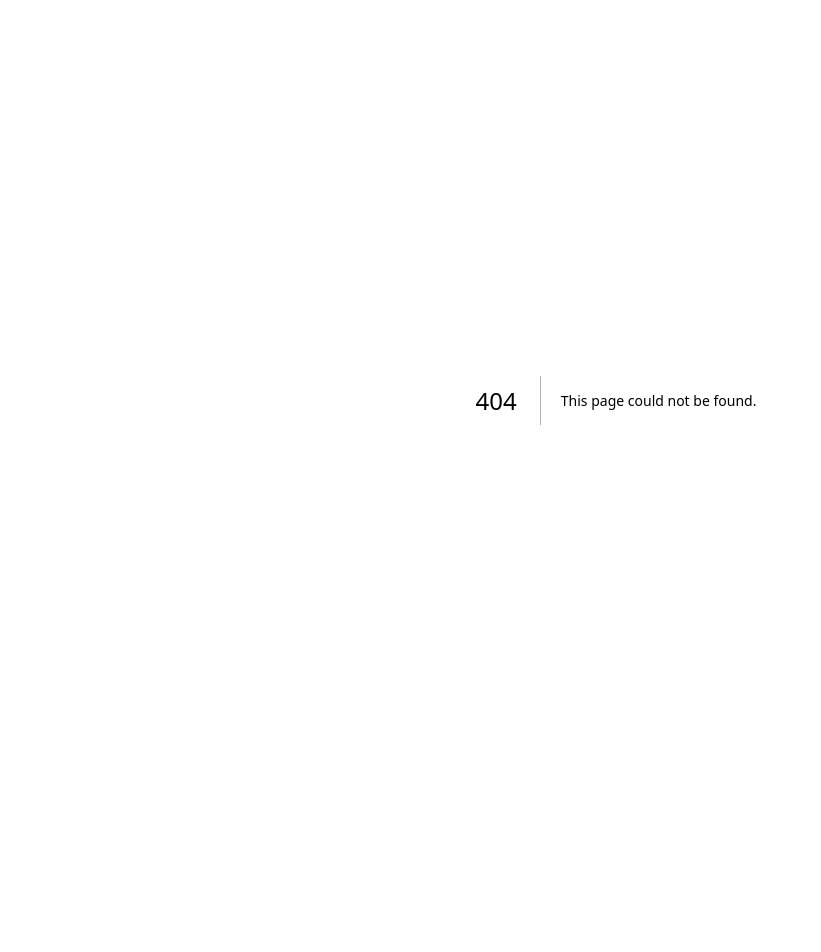
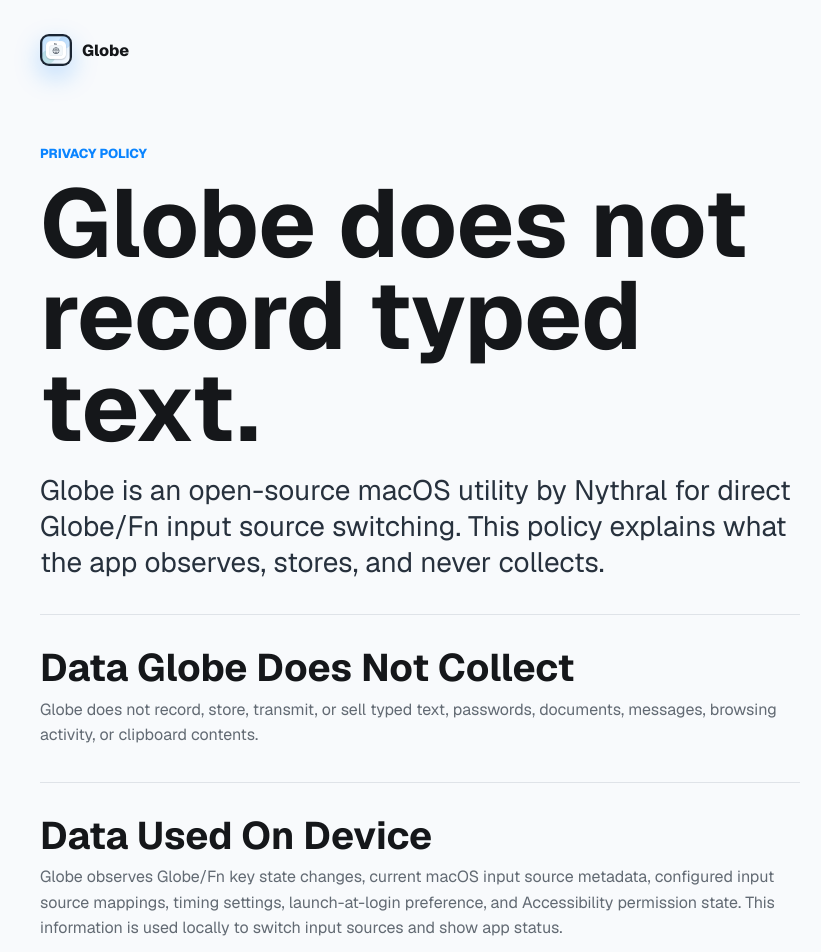
Before and after one commit to NythralHome/globe-site, a Next.js app: page /privacy in a window 1280 px wide. Before the commit this address had no page. Shown: the top 952 px of the page, without its empty margins (24-845 px from the left). Before the commit the page ends 800 px from the top, so only its background shows below. Built offline with nearby package versions, Linux system fonts and the light colour scheme.

Commit message:
Add Globe privacy policy page

```diff
--- a/src/app/globals.css
+++ b/src/app/globals.css
@@ -663,6 +663,58 @@
   font-weight: 760;
 }
 
+.policyPage {
+  min-height: 100svh;
+  padding: 34px clamp(20px, 5vw, 72px) 88px;
+  background: #f8fafc;
+}
+
+.policyHeader {
+  display: flex;
+  justify-content: space-between;
+  margin-bottom: 78px;
+}
+
+.policyDocument {
+  max-width: 860px;
+}
+
+.policyDocument h1 {
+  max-width: 780px;
+  margin-bottom: 20px;
+  font-size: clamp(48px, 8vw, 96px);
+  line-height: 0.96;
+}
+
+.policyLead {
+  max-width: 760px;
+  color: #27313d;
+  font-size: clamp(20px, 2.2vw, 28px);
+  line-height: 1.28;
+}
+
+.policyDocument section {
+  max-width: 760px;
+  padding-top: 34px;
+  margin-top: 34px;
+  border-top: 1px solid var(--line);
+}
+
+.policyDocument section h2 {
+  margin-bottom: 10px;
+  font-size: clamp(26px, 3vw, 40px);
+}
+
+.policyDocument a {
+  color: var(--blue);
+  font-weight: 760;
+}
+
+.policyUpdated {
+  margin-top: 44px;
+  font-size: 14px;
+}
+
 @media (max-width: 1080px) {
   .heroStage {
     right: -34vw;
--- a/src/app/page.tsx
+++ b/src/app/page.tsx
@@ -227,6 +227,7 @@
         <span>Globe is an independent open-source utility by Nythral.</span>
         <div className="footerLinks">
           <a href={authorUrl}>Nythral</a>
+          <a href="/privacy">Privacy</a>
           <a href={issueUrl}>Report issue</a>
           <a href={repoUrl}>GitHub</a>
         </div>
--- /dev/null
+++ b/src/app/privacy/page.tsx
@@ -0,0 +1,104 @@
+import type { Metadata } from "next";
+import Image from "next/image";
+import Link from "next/link";
+
+export const metadata: Metadata = {
+  title: "Privacy Policy — Globe",
+  description:
+    "Privacy policy for Globe, an open-source macOS Globe/Fn input source switcher by Nythral.",
+};
+
+export default function PrivacyPage() {
+  return (
+    <main className="policyPage">
+      <header className="policyHeader">
+        <Link className="brand" href="/" aria-label="Globe home">
+          <Image
+            className="brandIcon"
+            src="/brand/globe-icon.png"
+            alt=""
+            width={32}
+            height={32}
+            priority
+          />
+          <span>Globe</span>
+        </Link>
+      </header>
+
+      <article className="policyDocument">
+        <p className="eyebrow">Privacy Policy</p>
+        <h1>Globe does not record typed text.</h1>
+        <p className="policyLead">
+          Globe is an open-source macOS utility by Nythral for direct Globe/Fn
+          input source switching. This policy explains what the app observes,
+          stores, and never collects.
+        </p>
+
+        <section>
+          <h2>Data Globe Does Not Collect</h2>
+          <p>
+            Globe does not record, store, transmit, or sell typed text,
+            passwords, documents, messages, browsing activity, or clipboard
+            contents.
+          </p>
+        </section>
+
+        <section>
+          <h2>Data Used On Device</h2>
+          <p>
+            Globe observes Globe/Fn key state changes, current macOS input
+            source metadata, configured input source mappings, timing settings,
+            launch-at-login preference, and Accessibility permission state. This
+            information is used locally to switch input sources and show app
+            status.
+          </p>
+        </section>
+
+        <section>
+          <h2>Diagnostics</h2>
+          <p>
+            Globe can export a diagnostics file when you choose to report a
+            problem. Diagnostics may include app version, macOS version,
+            Accessibility status, installed input source names and identifiers,
+            app settings, and recent Globe log lines. Diagnostics do not include
+            typed text. The file stays on your Mac unless you decide to attach it
+            to a GitHub issue or send it to Nythral.
+          </p>
+        </section>
+
+        <section>
+          <h2>Network Access</h2>
+          <p>
+            The Developer ID beta build can check GitHub Releases when you
+            request an update check. App Store builds are updated through the Mac
+            App Store. Globe does not run background analytics or advertising
+            trackers.
+          </p>
+        </section>
+
+        <section>
+          <h2>Permissions</h2>
+          <p>
+            Globe requests Accessibility permission so macOS allows it to observe
+            Globe/Fn key state changes globally. This permission is used for
+            direct input source switching and does not grant Globe a reason to
+            record typed text.
+          </p>
+        </section>
+
+        <section>
+          <h2>Contact</h2>
+          <p>
+            For privacy questions or bug reports, use{" "}
+            <a href="https://github.com/NythralHome/globe/issues/new/choose">
+              GitHub Issues
+            </a>{" "}
+            or visit <a href="https://nythral.com">nythral.com</a>.
+          </p>
+        </section>
+
+        <p className="policyUpdated">Last updated: June 16, 2026.</p>
+      </article>
+    </main>
+  );
+}
```
